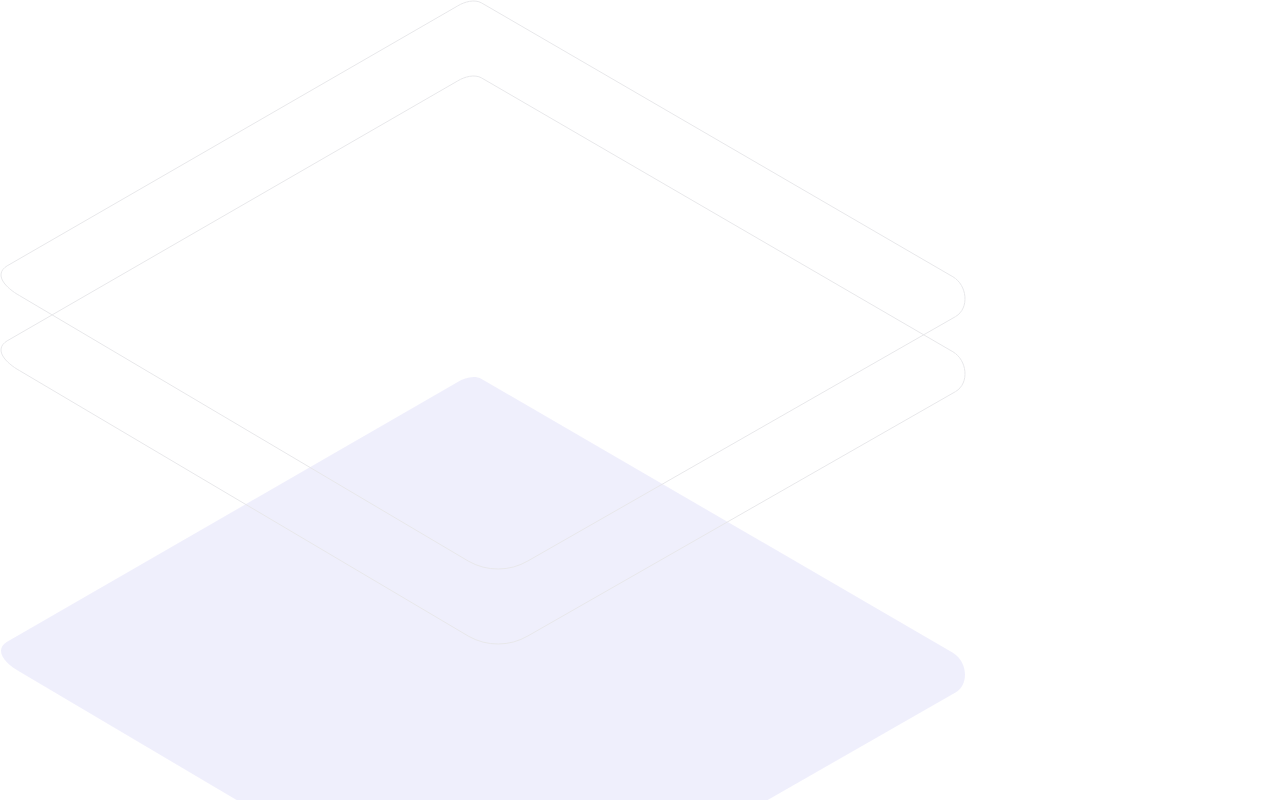
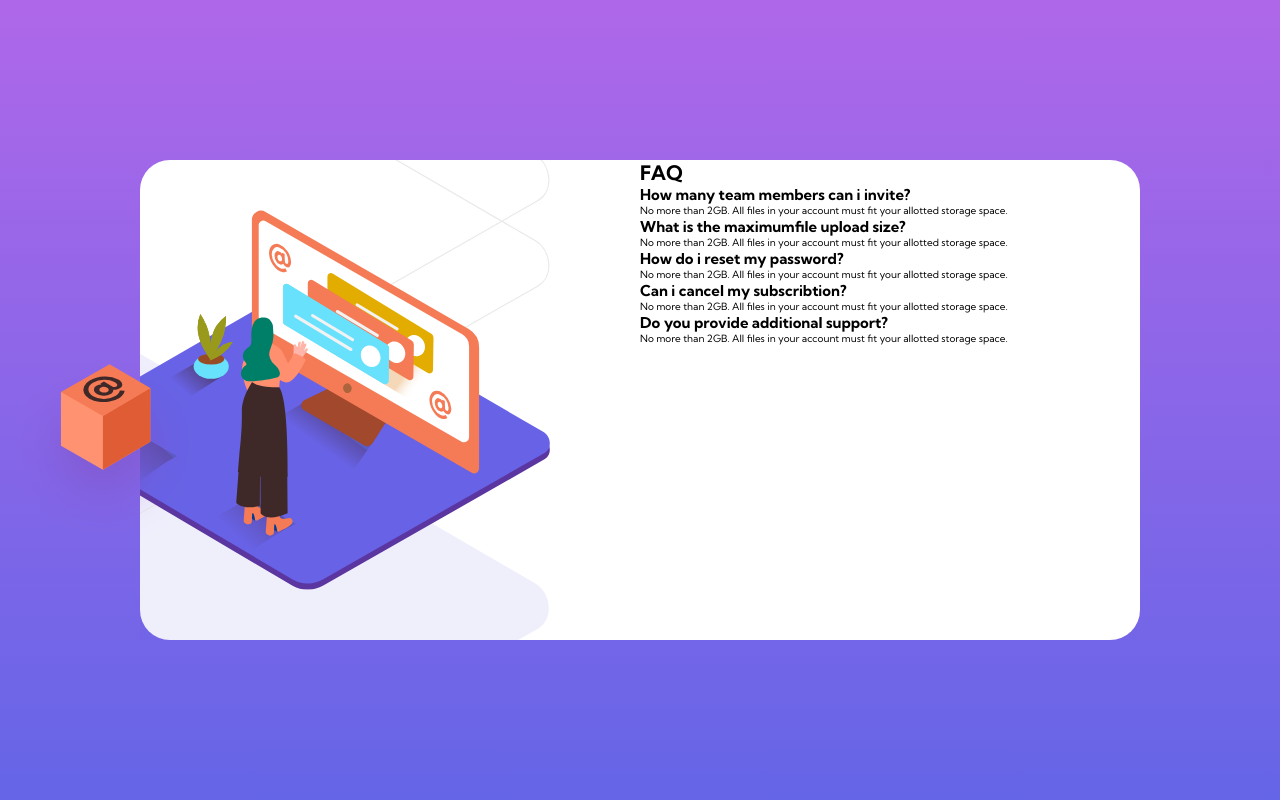
Before and after one commit to 8700theis/FrontEndMentorFAQcard, a website: page index.html in a window 1280 px wide. Shown: the top 800 px of the page. Drawn offline with Linux system fonts and the light colour scheme.

Commit message:
left side update
Made the images overflow

```diff
--- a/index.html
+++ b/index.html
@@ -15,27 +15,75 @@
 </head>
 
 <body>
-    <div class="bg">
-        <div class="content">
 
-            <div class="content-container">
+    <div class="content">
+        <div class="content-container-left">
+
+            <div class="content-container-left-back">
                 <picture>
                     <source media="(min-width: 1200px)" srcset="images/bg-pattern-desktop.svg">
                     <source srcset="images/bg-pattern-mobile.svg">
-                    <img src="images/bg-pattern-desktop.svg">
+                    <img class="content-container-left-back-bgPattern" src="images/bg-pattern-desktop.svg">
                 </picture>
+            </div>
+
+            <div class="content-container-left-top">
                 <picture>
                     <source media="(min-width: 1200px)" srcset="images/illustration-woman-online-desktop.svg">
                     <source srcset="images/illustration-woman-online-mobile.svg">
-                    <img src="images/illustration-woman-online-desktop.svg">
+                    <img class="content-container-left-top-woman" src="images/illustration-woman-online-desktop.svg">
                 </picture>
-                <div class="content-container-iluBox">
-                    <img src="images/illustration-box-desktop.svg">
-                </div>
             </div>
 
-            <div class="content-container">
+            <div class="iluBox">
+                <img src="images/illustration-box-desktop.svg">
+            </div>
+        </div>
 
+
+
+        <div class="content-container-right">
+            <h1 class="heading">FAQ</h1>
+            <div class="content-container-right-faq">
+                <h2 class="content-container-right-faq-heading">
+                    How many team members can i invite?
+                </h2>
+                <p class=content-container-right-faq-text ">
+                        No more than 2GB. All files in your account must fit your allotted storage space.
+                    </p>
+                </div>
+                <div class="content-container-right-faq ">
+                    <h2 class="content-container-right-faq-heading ">
+                        What is the maximumfile upload size?
+                    </h2>
+                    <p class="content-container-right-faq-text ">
+                        No more than 2GB. All files in your account must fit your allotted storage space.
+                    </p>
+                </div>
+                <div class="content-container-right-faq ">
+                    <h2 class="content-container-right-faq-heading ">
+                        How do i reset my password?
+                    </h2>
+                    <p class="content-container-right-faq-text ">
+                        No more than 2GB. All files in your account must fit your allotted storage space.
+                    </p>
+                </div>
+                <div class="content-container-right-faq ">
+                    <h2 class="content-container-right-faq-heading ">
+                        Can i cancel my subscribtion?
+                    </h2>
+                    <p class="content-container-right-faq-text ">
+                        No more than 2GB. All files in your account must fit your allotted storage space.
+                    </p>
+                </div>
+                <div class="content-container-right-faq ">
+                    <h2 class="content-container-right-faq-heading ">
+                        Do you provide additional support?
+                    </h2>
+                    <p class="content-container-right-faq-text ">
+                        No more than 2GB. All files in your account must fit your allotted storage space.
+                    </p>
+                </div>
             </div>
         </div>
     </div>
--- a/scss/abstracts/_mixins.scss
+++ b/scss/abstracts/_mixins.scss
@@ -0,0 +1,5 @@
+@mixin flexCenter {
+    display: flex;
+    justify-content: center;
+    align-items: center;
+}
--- a/scss/base/_base.scss
+++ b/scss/base/_base.scss
@@ -8,3 +8,10 @@ html {
     // 10 / 16 = 0.625 * 100 = 62.5% = 10px
     font-size: 62.5%;
 }
+
+body {
+    position: relative;
+    width: 100vw;
+    height: 100vh;
+    background: linear-gradient(180deg, rgba(175, 103, 233, 1) 0%, rgba(101, 101, 231, 1) 100%);
+}
--- /dev/null
+++ b/scss/layout/_content.scss
@@ -0,0 +1,56 @@
+.content {
+    position: relative;
+    top: 50%;
+    left: 50%;
+    transform: translate(-50%, -50%);
+    display: grid;
+    grid-template-columns: repeat(2, 1fr);
+    grid-template-rows: repeat(1, auto);
+    background-color: #fff;
+    width: 1000px;
+    height: 60vh;
+    border-radius: 3rem;
+    &-container-left {
+        grid-column: 1 / 2;
+        width: 100%;
+        position: relative;
+        &-back {
+            position: absolute;
+            width: 100%;
+            height: 100%;
+            overflow: hidden;
+            &-bgPattern {
+                width: 1100px;
+                height: auto;
+                position: relative;
+                left: -690px;
+                top: -320px;
+            }
+        }
+        &-top {
+            position: absolute;
+            width: 100%;
+            height: 100%;
+            z-index: 100;
+            overflow: hidden;
+            &-woman {
+                width: 100%;
+                height: auto;
+                position: absolute;
+                top: 50%;
+                left: -90px;
+                transform: translate(0, -50%);
+            }
+        }
+        .iluBox {
+            position: absolute;
+            z-index: 200;
+            left: -130px;
+            top: 42%;
+            img {
+                width: 100%;
+                height: auto;
+            }
+        }
+    }
+}
--- a/scss/main.scss
+++ b/scss/main.scss
@@ -1,3 +1,4 @@
 @import "abstracts/variables";
 @import "abstracts/mixins";
 @import "base/base";
+@import "layout/content";
```
Also changed, not shown: style-guide.md (+7 -7 lines), css/main.css.
